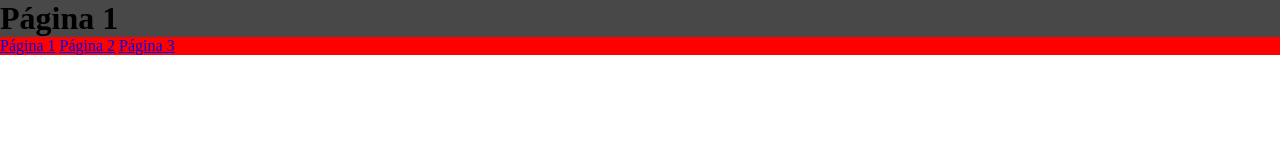
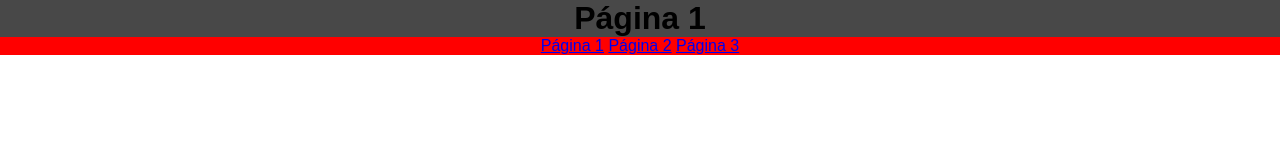
Before and after one commit to JeovaneLek/Barra-de-navega-o, a plain HTML site: page index.html in a window 1280 px wide. Drawn offline with Linux system fonts and the light colour scheme.

Commit message:
Modificações

```diff
--- a/style.css
+++ b/style.css
@@ -1,5 +1,7 @@
 *{
     margin: 0;
+    font-family: Arial;
+    text-align: center;
 }
 
 header{
```
